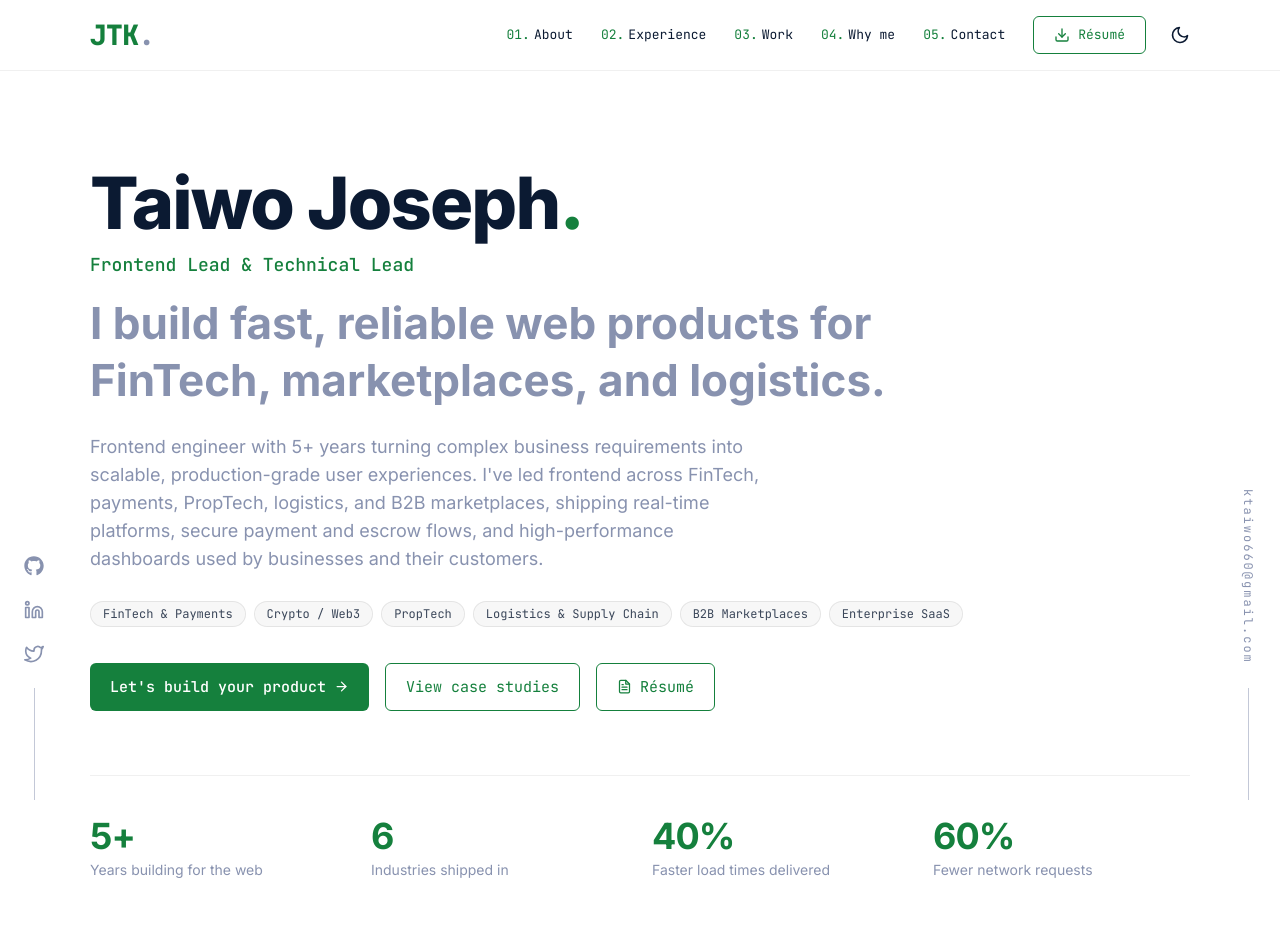
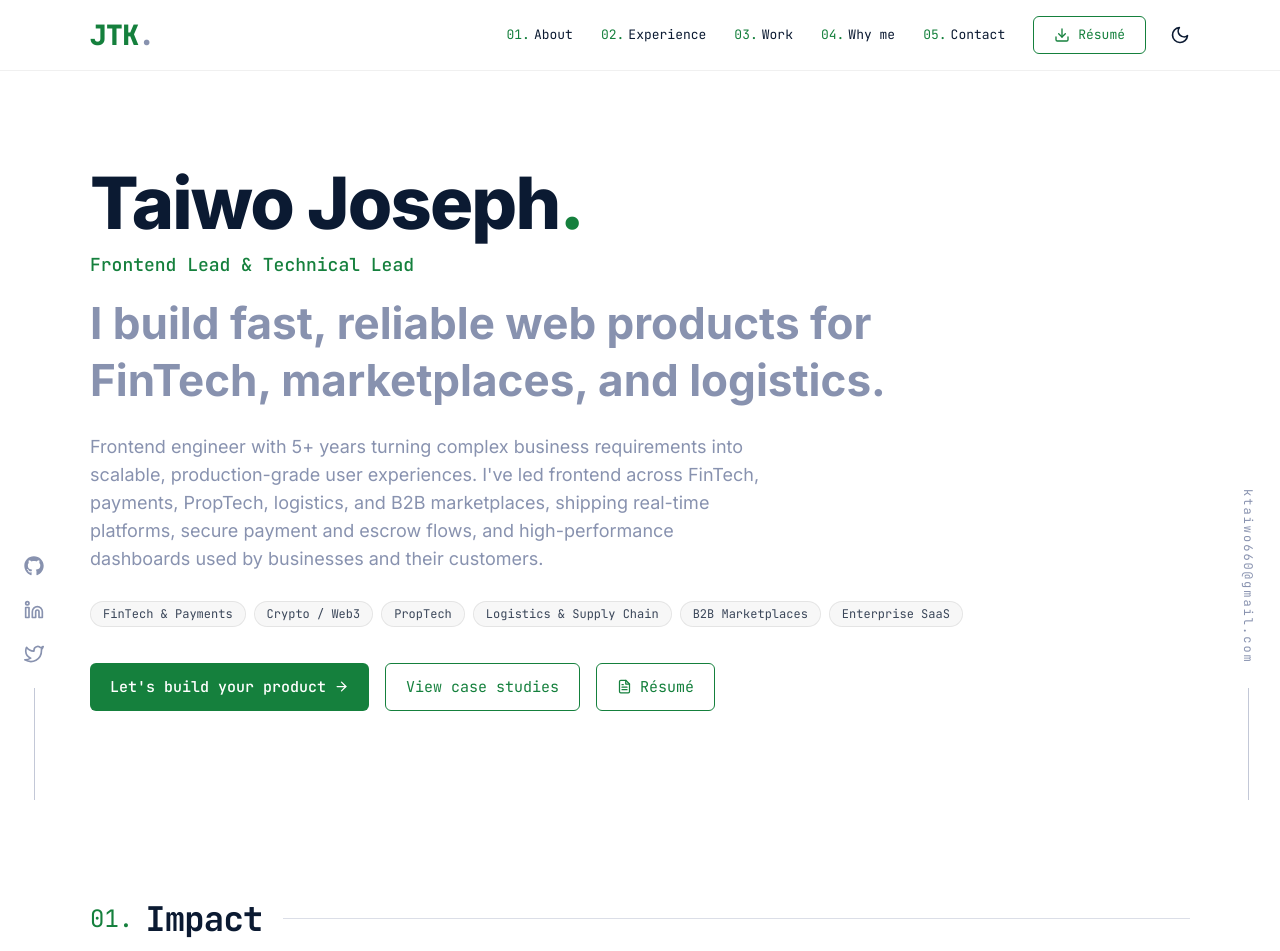
Before and after one commit to jtaiwo09/ktaiwo-portfolio, a Next.js app: page / in a window 1280 px wide. Shown: the top 951 px of the page. Built offline with nearby package versions, Linux system fonts and the light colour scheme.

Commit message:
removed stats section

```diff
--- a/src/components/sections/Hero.tsx
+++ b/src/components/sections/Hero.tsx
@@ -1,11 +1,9 @@
 "use client";
-import React from "react";
 import { FiArrowRight, FiFileText } from "react-icons/fi";
 import Reveal from "@/components/ui/Reveal";
 import Button from "@/components/ui/Button";
-import StatBlock from "@/components/ui/StatBlock";
 import Tag from "@/components/ui/Tag";
-import { profile, positioning, heroStats, industries } from "@/data/profile";
+import { profile, positioning, industries } from "@/data/profile";
 
 const Hero = () => {
   return (
@@ -71,10 +69,6 @@ const Hero = () => {
           </Button>
         </div>
       </Reveal>
-
-      <div className="mt-16 border-t border-black/[0.06] pt-10 dark:border-white/[0.06]">
-        <StatBlock stats={heroStats} />
-      </div>
     </section>
   );
 };
--- a/src/components/ui/StatBlock.tsx
+++ /dev/null
@@ -1,28 +0,0 @@
-import React from "react";
-import type { Stat } from "@/types";
-import Reveal from "./Reveal";
-
-interface StatBlockProps {
-  stats: Stat[];
-}
-
-/** Reusable metrics band. Used in the hero and anywhere numbers tell the story. */
-const StatBlock = ({ stats }: StatBlockProps) => {
-  return (
-    <dl className="grid grid-cols-2 gap-x-6 gap-y-8 sm:grid-cols-4">
-      {stats.map((stat, i) => (
-        <Reveal key={stat.label} transition={{ delay: 0.1 * i, duration: 0.5 }}>
-          <div>
-            <dt className="sr-only">{stat.label}</dt>
-            <dd className="accent text-3xl md:text-4xl font-bold tracking-tight">
-              {stat.value}
-            </dd>
-            <p className="muted mt-1 text-sm leading-snug">{stat.label}</p>
-          </div>
-        </Reveal>
-      ))}
-    </dl>
-  );
-};
-
-export default StatBlock;
--- a/src/data/profile.ts
+++ b/src/data/profile.ts
@@ -1,6 +1,6 @@
 import { FaGithub } from "react-icons/fa6";
 import { FiLinkedin, FiTwitter, FiMail } from "react-icons/fi";
-import type { NavLink, Profile, Stat } from "@/types";
+import type { NavLink, Profile } from "@/types";
 
 /** Canonical production URL - single source of truth for SEO/metadata. */
 export const siteUrl = "https://ktaiwo.vercel.app";
@@ -56,18 +56,6 @@ export const profile: Profile = {
 export const positioning =
   "Frontend engineer with 5+ years turning complex business requirements into scalable, production-grade user experiences. I've led frontend across FinTech, payments, PropTech, logistics, and B2B marketplaces, shipping real-time platforms, secure payment and escrow flows, and high-performance dashboards used by businesses and their customers.";
 
-/**
- * Headline stats shown in the hero band.
- * 5+ years, 6 industries are factual; 40% / 60% are real wins from the Wosom
- * role. Update these only with numbers you can stand behind.
- */
-export const heroStats: Stat[] = [
-  { value: "5+", label: "Years building for the web" },
-  { value: "6", label: "Industries shipped in" },
-  { value: "40%", label: "Faster load times delivered" },
-  { value: "60%", label: "Fewer network requests" },
-];
-
 export const industries = [
   "FinTech & Payments",
   "Crypto / Web3",
```
Also changed, not shown: src/types/index.ts (+0 -7 lines).
